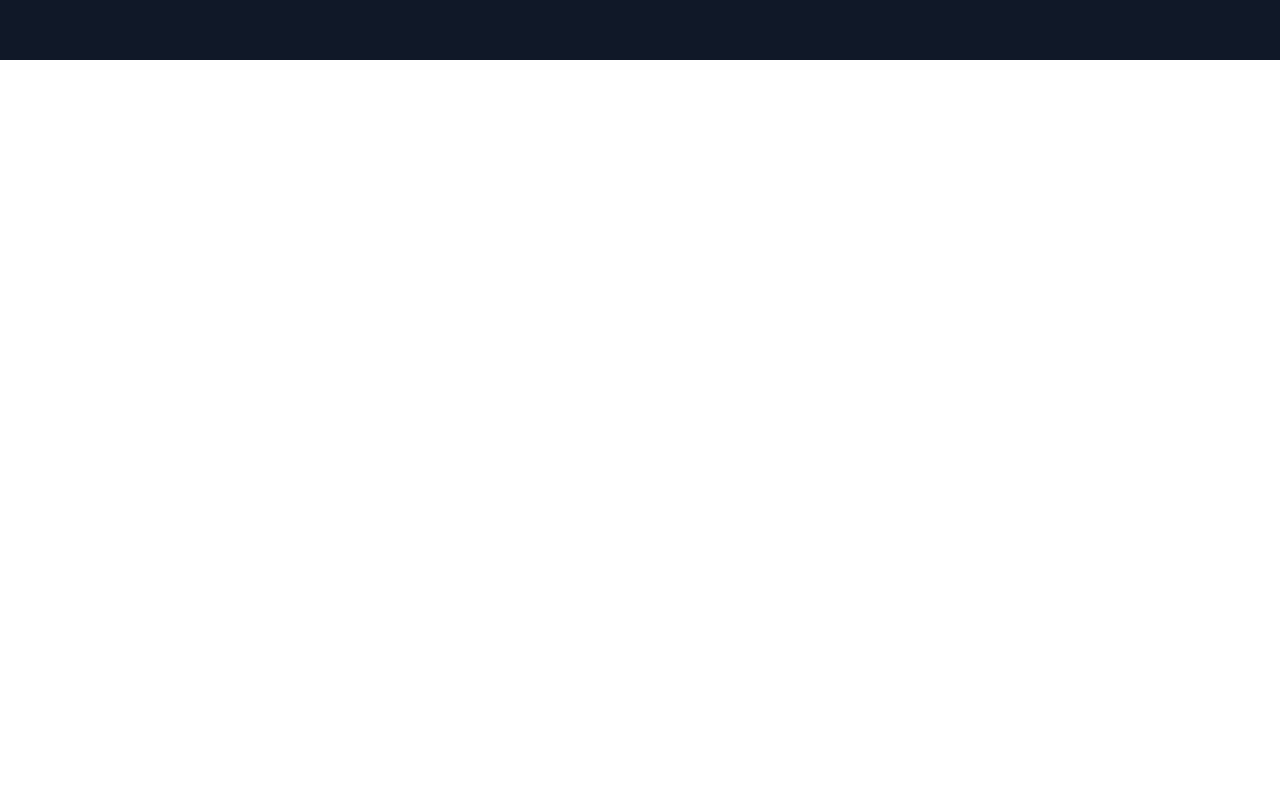
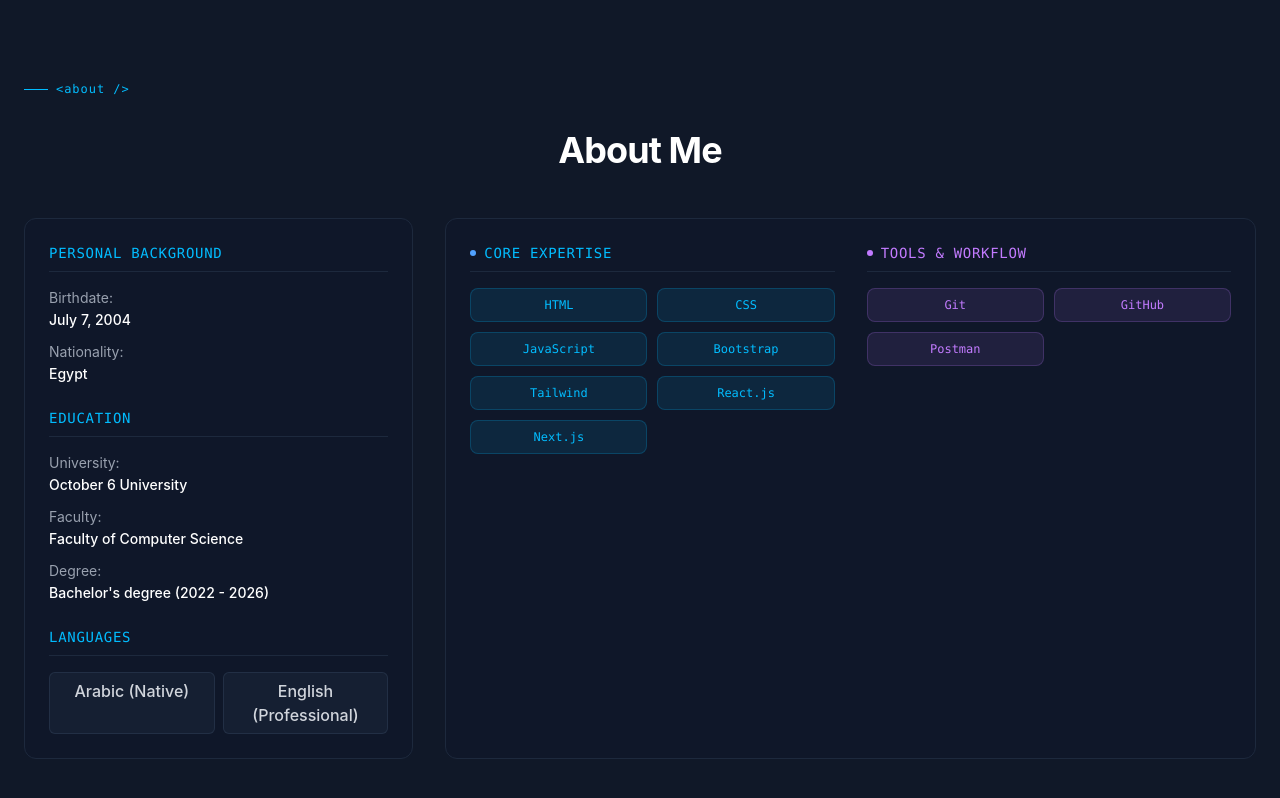
Before and after one commit to You-s-sef24/portfolio, a React (Vite) app: page / in a window 1280 px wide. Shown: the part 800-1598 px from the top of the page. Before the commit the page ends 860 px from the top, so only its background shows below. Built offline with nearby package versions, Linux system fonts and the light colour scheme.

Commit message:
implement about and adjust nav & hero

```diff
--- a/src/App.jsx
+++ b/src/App.jsx
@@ -1,14 +1,16 @@
-import './App.css'
-import Navbar from './Components/Navbar'
-import HeroSection from './Components/HeroSection'
+import "./App.css";
+import Navbar from "./Components/Navbar";
+import HeroSection from "./Components/HeroSection";
+import About from "./Components/About";
 
 function App() {
   return (
     <>
       <Navbar />
       <HeroSection />
+      <About />
     </>
-  )
+  );
 }
 
-export default App
+export default App;
--- /dev/null
+++ b/src/Components/About.jsx
@@ -0,0 +1,122 @@
+import { youssef } from "../data/youssef";
+
+export default function About() {
+  const languages = youssef.languages.map((language, index) => (
+    <h3
+      key={index}
+      className="text-gray-300 font-medium text-base bg-slate-800/50 border border-slate-700/50 px-3 py-1.5 rounded-md text-center"
+    >
+      {language}
+    </h3>
+  ));
+
+  const skills = youssef.skills.frontend.map((skill, index) => (
+    <span
+      key={index}
+      className="text-xs font-mono font-medium text-sky-400 bg-sky-400/10 border border-sky-400/20 px-3 py-2 rounded-lg text-center hover:bg-sky-400/20 transition-colors"
+    >
+      {skill}
+    </span>
+  ));
+
+  const tools = youssef.skills.tools.map((tool, index) => (
+    <span
+      key={index}
+      className="text-xs font-mono font-medium text-purple-400 bg-purple-400/10 border border-purple-400/20 px-3 py-2 rounded-lg text-center hover:bg-purple-400/20 transition-colors"
+    >
+      {tool}
+    </span>
+  ));
+
+  return (
+    <div
+      id="about"
+      className="min-h-screen bg-gray-900 text-white p-6 py-20 mx-auto"
+    >
+      <div className="mb-5 flex items-center gap-2 font-mono text-[12px] tracking-[0.08em] text-sky-400">
+        <span className="inline-block h-px w-6 bg-sky-400"></span>
+        {`<about />`}
+      </div>
+      <div className="w-full mb-12 text-center">
+        <div className="mb-3 flex items-center justify-center gap-2 font-mono text-[12px] tracking-[0.08em] text-sky-400"></div>
+        <h2 className="text-4xl font-bold mb-4 tracking-tight">About Me</h2>
+      </div>
+
+      <div className="grid grid-cols-1 md:grid-cols-3 gap-8 w-full items-start">
+        <div className="bg-slate-900/60 border border-slate-800 rounded-xl p-6 flex flex-col gap-6 md:col-span-1 h-full">
+          <div>
+            <h3 className="text-sm font-mono uppercase tracking-wider text-sky-400 mb-4 border-b border-slate-800 pb-2">
+              Personal Background
+            </h3>
+            <div className="space-y-3 text-sm">
+              <p className="text-gray-400">
+                Birthdate:{" "}
+                <span className="text-white font-medium block mt-0.5">
+                  {youssef.birthdate}
+                </span>
+              </p>
+              <p className="text-gray-400">
+                Nationality:{" "}
+                <span className="text-white font-medium block mt-0.5">
+                  {youssef.nationality}
+                </span>
+              </p>
+            </div>
+          </div>
+
+          <div>
+            <h3 className="text-sm font-mono uppercase tracking-wider text-sky-400 mb-4 border-b border-slate-800 pb-2">
+              Education
+            </h3>
+            <div className="space-y-3 text-sm">
+              <p className="text-gray-400">
+                University:{" "}
+                <span className="text-white font-medium block mt-0.5">
+                  {youssef.education.university}
+                </span>
+              </p>
+              <p className="text-gray-400">
+                Faculty:{" "}
+                <span className="text-white font-medium block mt-0.5">
+                  {youssef.education.faculty}
+                </span>
+              </p>
+              <p className="text-gray-400">
+                Degree:{" "}
+                <span className="text-white font-medium block mt-0.5">
+                  {youssef.education.degree} ({youssef.education.startYear} -{" "}
+                  {youssef.education.expectedGraduation})
+                </span>
+              </p>
+            </div>
+          </div>
+
+          <div>
+            <h3 className="text-sm font-mono uppercase tracking-wider text-sky-400 mb-4 border-b border-slate-800 pb-2">
+              Languages
+            </h3>
+            <div className="grid grid-cols-2 gap-2">{languages}</div>
+          </div>
+        </div>
+
+        <div className="md:col-span-2 bg-slate-900/60 border border-slate-800 rounded-xl p-6 grid grid-cols-1 sm:grid-cols-2 gap-8 h-full">
+          <div>
+            <h3 className="text-sm font-mono uppercase tracking-wider text-sky-400 mb-4 border-b border-slate-800 pb-2 flex items-center gap-2">
+              <span className="h-1.5 w-1.5 rounded-full bg-blue-400"></span>{" "}
+              Core Expertise
+            </h3>
+            <div className="grid grid-cols-2 gap-2.5">{skills}</div>
+          </div>
+
+          <div>
+            <h3 className="text-sm font-mono uppercase tracking-wider text-purple-400 mb-4 border-b border-slate-800 pb-2 flex items-center gap-2">
+              <span className="h-1.5 w-1.5 rounded-full bg-purple-400"></span>{" "}
+              Tools & Workflow
+            </h3>
+            <div className="grid grid-cols-2 gap-2.5">{tools}</div>
+          </div>
+        </div>
+      </div>
+    </div>
+  );
+}
--- a/src/Components/HeroSection.jsx
+++ b/src/Components/HeroSection.jsx
@@ -15,14 +15,14 @@ export default function HeroSection() {
   return (
     <div
       id="home"
-      className="grid grid-cols-1 md:grid-cols-2 gap-8 p-6 bg-gray-900 h-[100dvh]"
+      className="grid grid-cols-1 md:grid-cols-2 gap-8 p-6 bg-gray-900 min-h-[100dvh] items-center mx-auto"
     >
-      <div>
+      <div className="flex flex-col justify-center mt-12 md:mt-0">
         <div className="mb-5 flex items-center gap-2 font-mono text-[12px] tracking-[0.08em] text-sky-400">
           <span className="inline-block h-px w-6 bg-sky-400"></span>
           hello, world
         </div>
-        <h3 className="text-7xl font-bold text-white mb-5">{youssef.name}</h3>
+        <h3 className="text-5xl md:text-7xl font-bold text-white mb-5">{youssef.name}</h3>
         <h4 className="text-xl text-gray-400 font-bold mb-4">
           {youssef.job} -{" "}
           <span className="text-blue-400">{youssef.framework}</span>
--- a/src/data/youssef.js
+++ b/src/data/youssef.js
@@ -10,8 +10,8 @@ export const youssef = {
     location: "Giza, Egypt",
     stack: ["React.js", "Next.js", "Tailwind", "Bootstrap"],
     skills: {
-        frontend: [{ name: "HTML", exp: 95 }, { name: "CSS", exp: 75 }, { name: "JavaScript", exp: 85 }, { name: "Bootstrap", exp: 90 }, { name: "React", exp: 90 }, { name: "Next.js", exp: 95 }],
-        tools: [{ name: "Git", exp: 90 }, { name: "GitHub", exp: 90 }, { name: "Postman", exp: 90 }],
+        frontend: ["HTML", "CSS", "JavaScript", "Bootstrap", "Tailwind", "React.js", "Next.js"],
+        tools: ["Git", "GitHub", "Postman"],
     },
     languages: ["Arabic (Native)", "English (Professional)"],
     links: [
```
Also changed, not shown: src/Components/Navbar.jsx (+22 -31 lines).
